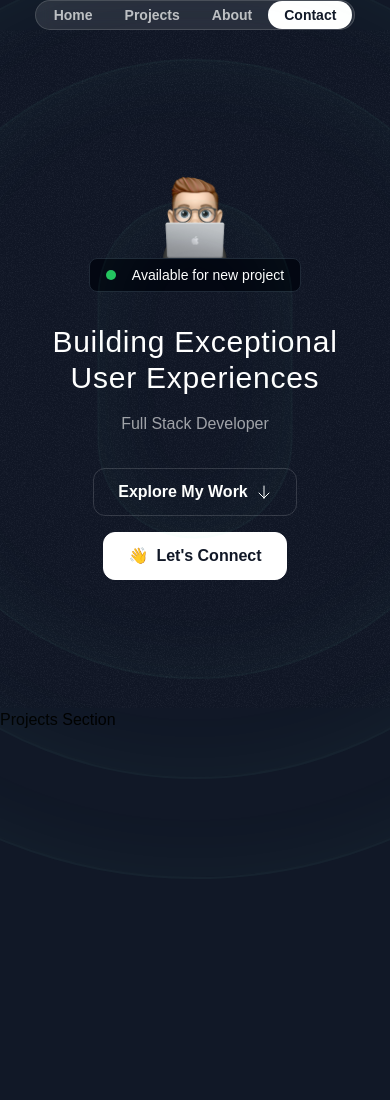
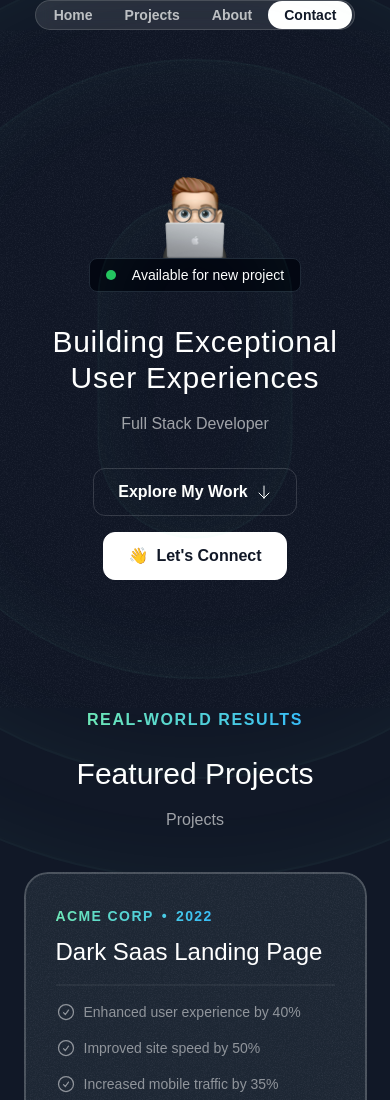
Before and after one commit to juangurdian/Portfolio-Website-JCGurdian, a Next.js app: page / in a window 390 px wide. Shown: the top 1100 px of the page. Before the commit the page ends 879 px from the top, so only its background shows below. Built offline with nearby package versions, Linux system fonts and the light colour scheme; a web font is replaced by a local one.

Commit message:
project cards

```diff
--- a/src/sections/Projects.tsx
+++ b/src/sections/Projects.tsx
@@ -1,6 +1,11 @@
+import Image from "next/image";
 import darkSaasLandingPage from "@/assets/images/dark-saas-landing-page.png";
 import lightSaasLandingPage from "@/assets/images/light-saas-landing-page.png";
 import aiStartupLandingPage from "@/assets/images/ai-startup-landing-page.png";
+import { ReactNode } from "react";
+import CheckCircle from "@/assets/icons/check-circle.svg";
+import ArrowUpRightIcon from '@/assets/icons/arrow-up-right.svg'
+import grainImage from '@/assets/images/grain.jpg'
 
 const portfolioProjects = [
   {
@@ -42,5 +47,60 @@
 ];
 
 export const ProjectsSection = () => {
-  return <div>Projects Section</div>;
+  function result(value: { title: string; }, index: number, array: { title: string; }[]): ReactNode {
+    throw new Error("Function not implemented.");
+  }
+
+  return <section className="pb-16">
+    <div className="container text-white">
+      <div className="flex justify-center">
+        <p className="uppercase font-semibold tracking-widest bg-gradient-to-r from-emerald-300 to-sky-400 bg-clip-text text-transparent">Real-world Results</p>
+      </div>
+      <h2 className="font-serif text-3xl md:text-5xl text-center mt-6">Featured Projects</h2>
+      <p className="text-center md:text-lg text-white/60 mt-4 max-w-md mx-auto">Projects</p>
+      <div className="mt-10 md:mt-20 flex flex-col gap-20">
+        {portfolioProjects.map(project => (
+          <div key={project.title} className="bg-gray-800 rounded-3xl relative z-0
+           overflow-hidden after:-z-10 after:content-[''] after:absolute
+           after:inset-0 after:outline-2 after:outline after:-outline-offset-2
+           after:rounded-3xl after:outline-white/20 px-8 pt-8 md:pt-12 md:px-10 after:pointer-events-none">
+            <div className="absolute inset-0 -z-10 opacity-5" style={{
+              backgroundImage: `url(${grainImage.src})`,
+            }}>
+
+            </div>
+
+
+              <div className="bg-gradient-to-r from-emerald-300 to-sky-400
+              inline-flex gap-2 font-bold uppercase tracking-widest text-sm text-transparent bg-clip-text">
+
+                <span>{project.company}</span>
+                <span>&bull;</span>
+                <span>{project.year}</span>
+              </div>
+
+            <h3 className="font-serif text-2xl mt-2 md:mt-5 md:text-4xl">{project.title}</h3>
+            <hr className="border-t-2 border-white/5 mt-4 md:mt-5" />
+            <ul className=" flex flex-col gap-4 mt-4 md:mt-5">
+              {project.results.map((result) => (
+                <li className=" flex gap-2 text-sm text-white/50 md:text-base">
+                  <CheckCircle className="size-5 md:size-6" />
+                  <span>{result.title}</span>
+                </li>
+              ))}
+            </ul>
+            <a href={project.link}>
+            <button className="bg-white text-gray-950 h-12
+                              w-full rounded-xl font-semibold inline-flex items-center
+                              justify-center gap-2 mt-8 md:w-auto px-6">
+                <span>Visit Live Site</span>
+                <ArrowUpRightIcon classNAme="size-4"/>
+              </button>
+            </a>
+            <Image src={project.image} alt={project.title} className="mt-8 -mb-4 md:-mb-0" />
+          </div>
+        ))}
+      </div>
+    </div>
+  </section>;
 };
```
